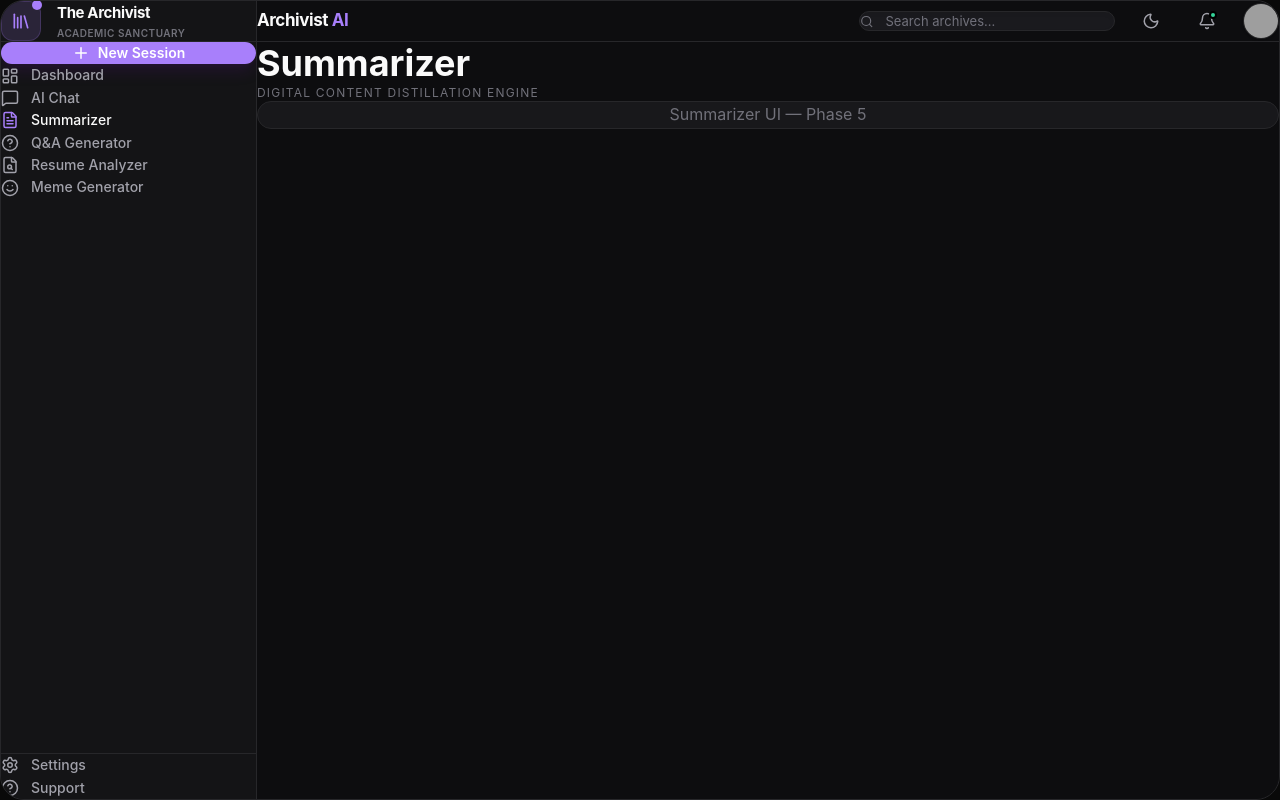
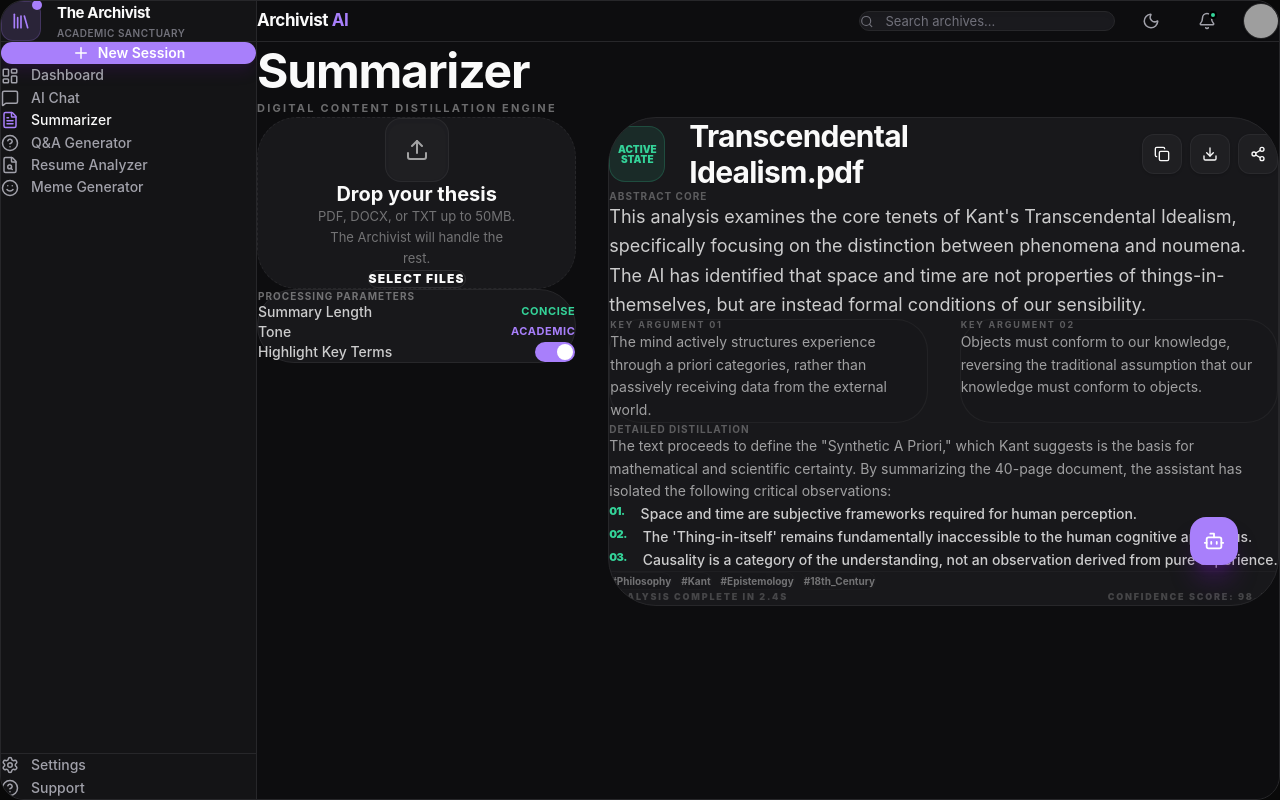
Before and after one commit to sudip-kumar-prasad/Archivist_AI, a React (Vite) app in the folder client/: page /summarizer in a window 1280 px wide. Built offline with nearby package versions, Linux system fonts and the light colour scheme; grey boxes are pictures that could not be loaded.

Commit message:
UI: Reconstruct Summarizer page with distillation engine

```diff
--- a/client/src/pages/Summarizer.jsx
+++ b/client/src/pages/Summarizer.jsx
@@ -1,13 +1,144 @@
-// Summarizer page — Phase 5 (Day 10–11)
+import {
+  Upload,
+  Copy,
+  Download,
+  Share2,
+  ChevronRight,
+  Bot,
+  Columns
+} from 'lucide-react'
+
 export default function Summarizer() {
   return (
-    <div className="animate-fade-in">
-      <h1 className="text-4xl font-bold mb-1">Summarizer</h1>
-      <p className="text-xs tracking-widest uppercase mb-8" style={{ color: 'var(--text-muted)' }}>
-        Digital Content Distillation Engine
-      </p>
-      <div className="card p-8 text-center" style={{ color: 'var(--text-muted)' }}>
-        Summarizer UI — Phase 5
+    <div className="animate-fade-in max-w-7xl mx-auto space-y-10 pb-12">
+      {/* Header */}
+      <div>
+        <h1 className="text-5xl font-extrabold tracking-tight mb-2">Summarizer</h1>
+        <p className="text-[11px] tracking-[0.2em] uppercase font-bold opacity-40">
+          DIGITAL CONTENT DISTILLATION ENGINE
+        </p>
+      </div>
+
+      <div className="grid grid-cols-1 lg:grid-cols-12 gap-8 items-start relative">
+        {/* Left Column (Upload & Controls) */}
+        <div className="lg:col-span-4 space-y-6">
+          {/* Drop Area */}
+          <div className="rounded-[2.5rem] border border-dashed p-12 flex flex-col items-center justify-center text-center space-y-8"
+               style={{ background: 'var(--bg-card)', borderColor: 'var(--border)' }}>
+            <div className="w-16 h-16 rounded-2xl flex items-center justify-center bg-zinc-800/50 border border-white/5 shadow-inner">
+              <Upload size={24} className="opacity-60" />
+            </div>
+            <div className="space-y-2">
+              <h3 className="text-xl font-bold">Drop your thesis</h3>
+              <p className="text-[13px] opacity-40 leading-relaxed max-w-[200px] mx-auto">
+                PDF, DOCX, or TXT up to 50MB. The Archivist will handle the rest.
+              </p>
+            </div>
+            <button className="px-10 py-3.5 rounded-full border border-white/10 text-xs font-black uppercase tracking-widest transition hover:bg-white/5">
+              Select Files
+            </button>
+          </div>
+
+          {/* Parameters */}
+          <div className="rounded-[2.5rem] border p-8 space-y-8"
+               style={{ background: 'var(--bg-card)', borderColor: 'var(--border)' }}>
+            <h3 className="text-[10px] font-black tracking-widest uppercase opacity-40">Processing Parameters</h3>
+
+            <div className="space-y-6">
+              <div className="flex items-center justify-between">
+                <span className="text-sm font-medium opacity-80">Summary Length</span>
+                <span className="text-[11px] font-bold text-[#34d399] uppercase tracking-wider">Concise</span>
+              </div>
+              <div className="flex items-center justify-between">
+                <span className="text-sm font-medium opacity-80">Tone</span>
+                <span className="text-[11px] font-bold text-[#a87ffb] uppercase tracking-wider">Academic</span>
+              </div>
+              <div className="flex items-center justify-between">
+                <span className="text-sm font-medium opacity-80">Highlight Key Terms</span>
+                <div className="w-10 h-5 bg-[#a87ffb] rounded-full relative">
+                  <div className="absolute right-0.5 top-0.5 w-4 h-4 bg-white rounded-full"></div>
+                </div>
+              </div>
+            </div>
+          </div>
+        </div>
+
+        {/* Right Column (Summary Output) */}
+        <div className="lg:col-span-8 rounded-[3rem] border p-12 space-y-12 relative overflow-hidden"
+             style={{ background: 'var(--bg-card)', borderColor: 'var(--border)' }}>
+          {/* Output Header */}
+          <div className="flex flex-col md:flex-row md:items-center justify-between gap-6">
+            <div className="flex items-center gap-6">
+              <div className="w-14 h-14 rounded-2xl bg-[#34d399]/10 border border-[#34d399]/20 flex items-center justify-center p-4">
+                 <div className="text-[10px] font-black text-[#34d399] leading-none text-center">ACTIVE<br/>STATE</div>
+              </div>
+              <h2 className="text-3xl font-extrabold tracking-tight">Transcendental<br/>Idealism.pdf</h2>
+            </div>
+            <div className="flex items-center gap-2">
+              <button className="w-10 h-10 flex items-center justify-center rounded-xl bg-zinc-800/50 hover:bg-zinc-800 transition shadow-sm border border-white/5"><Copy size={16} /></button>
+              <button className="w-10 h-10 flex items-center justify-center rounded-xl bg-zinc-800/50 hover:bg-zinc-800 transition shadow-sm border border-white/5"><Download size={16} /></button>
+              <button className="w-10 h-10 flex items-center justify-center rounded-xl bg-zinc-800/50 hover:bg-zinc-800 transition shadow-sm border border-white/5"><Share2 size={16} /></button>
+            </div>
+          </div>
+
+          {/* Summary Content */}
+          <div className="space-y-10">
+            <section className="space-y-4">
+              <h4 className="text-[10px] font-black uppercase tracking-widest opacity-30">Abstract Core</h4>
+              <p className="text-lg leading-relaxed opacity-80">
+                This analysis examines the core tenets of Kant's Transcendental Idealism, specifically focusing on the distinction between phenomena and noumena. The AI has identified that space and time are not properties of things-in-themselves, but are instead formal conditions of our sensibility.
+              </p>
+            </section>
+
+            <div className="grid grid-cols-1 md:grid-cols-2 gap-8">
+              <div className="p-8 rounded-[2rem] bg-zinc-900/40 border border-white/5 space-y-4">
+                <h4 className="text-[9px] font-bold uppercase tracking-[0.2em] opacity-30">Key Argument 01</h4>
+                <p className="text-sm leading-relaxed opacity-60">The mind actively structures experience through a priori categories, rather than passively receiving data from the external world.</p>
+              </div>
+              <div className="p-8 rounded-[2rem] bg-zinc-900/40 border border-white/5 space-y-4">
+                 <h4 className="text-[9px] font-bold uppercase tracking-[0.2em] opacity-30">Key Argument 02</h4>
+                 <p className="text-sm leading-relaxed opacity-60">Objects must conform to our knowledge, reversing the traditional assumption that our knowledge must conform to objects.</p>
+              </div>
+            </div>
+
+            <section className="space-y-6">
+              <h4 className="text-[10px] font-black uppercase tracking-widest opacity-30">Detailed Distillation</h4>
+              <p className="text-sm leading-relaxed opacity-60">
+                The text proceeds to define the "Synthetic A Priori," which Kant suggests is the basis for mathematical and scientific certainty. By summarizing the 40-page document, the assistant has isolated the following critical observations:
+              </p>
+              <ul className="space-y-4">
+                {[
+                  "Space and time are subjective frameworks required for human perception.",
+                  "The 'Thing-in-itself' remains fundamentally inaccessible to the human cognitive apparatus.",
+                  "Causality is a category of the understanding, not an observation derived from pure experience."
+                ].map((item, i) => (
+                  <li key={i} className="flex gap-4">
+                    <span className="text-[11px] font-black text-[#34d399] tracking-tighter">0{i+1}.</span>
+                    <span className="text-sm opacity-80 leading-relaxed font-medium">{item}</span>
+                  </li>
+                ))}
+              </ul>
+            </section>
+
+            {/* Tags */}
+            <div className="flex items-center gap-2 flex-wrap pt-6 border-t border-zinc-800/50">
+               {['#Philosophy', '#Kant', '#Epistemology', '#18th_Century'].map(t => (
+                 <span key={t} className="px-4 py-1.5 rounded-full bg-zinc-900 border border-white/5 text-[10px] font-bold opacity-40 hover:opacity-100 transition cursor-pointer">{t}</span>
+               ))}
+            </div>
+          </div>
+
+          {/* AI Floating Icon */}
+          <div className="absolute bottom-10 right-10 w-12 h-12 rounded-2xl bg-[#a87ffb] text-white flex items-center justify-center shadow-xl shadow-purple-900/40 cursor-pointer hover:scale-110 transition">
+            <Bot size={22} />
+          </div>
+
+          {/* Footer Stats */}
+          <div className="flex items-center justify-between pt-10 text-[9px] font-black uppercase tracking-[0.2em] opacity-20">
+            <span>Analysis Complete in 2.4s</span>
+            <span>Confidence Score: 98.4%</span>
+          </div>
+        </div>
       </div>
     </div>
   )
```
